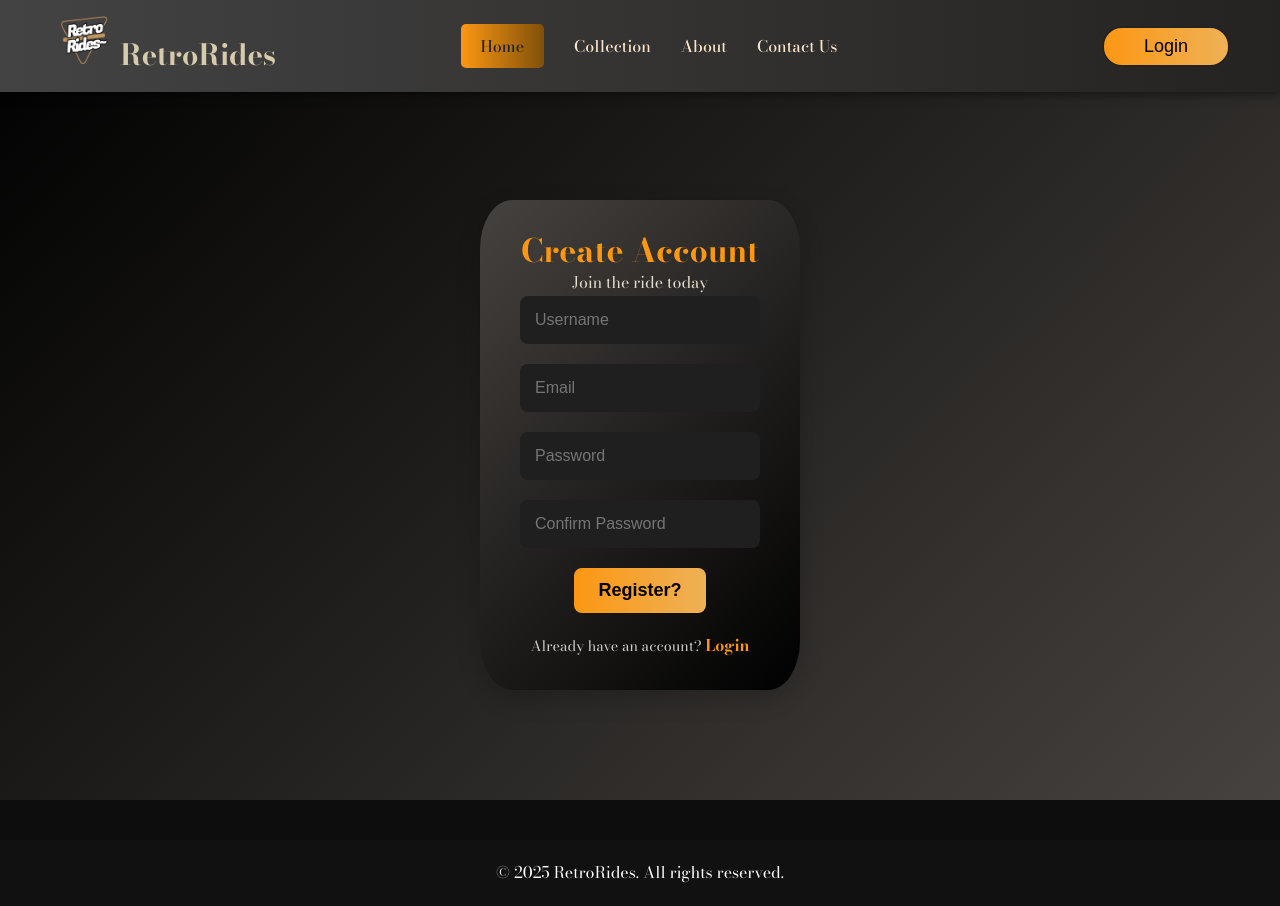
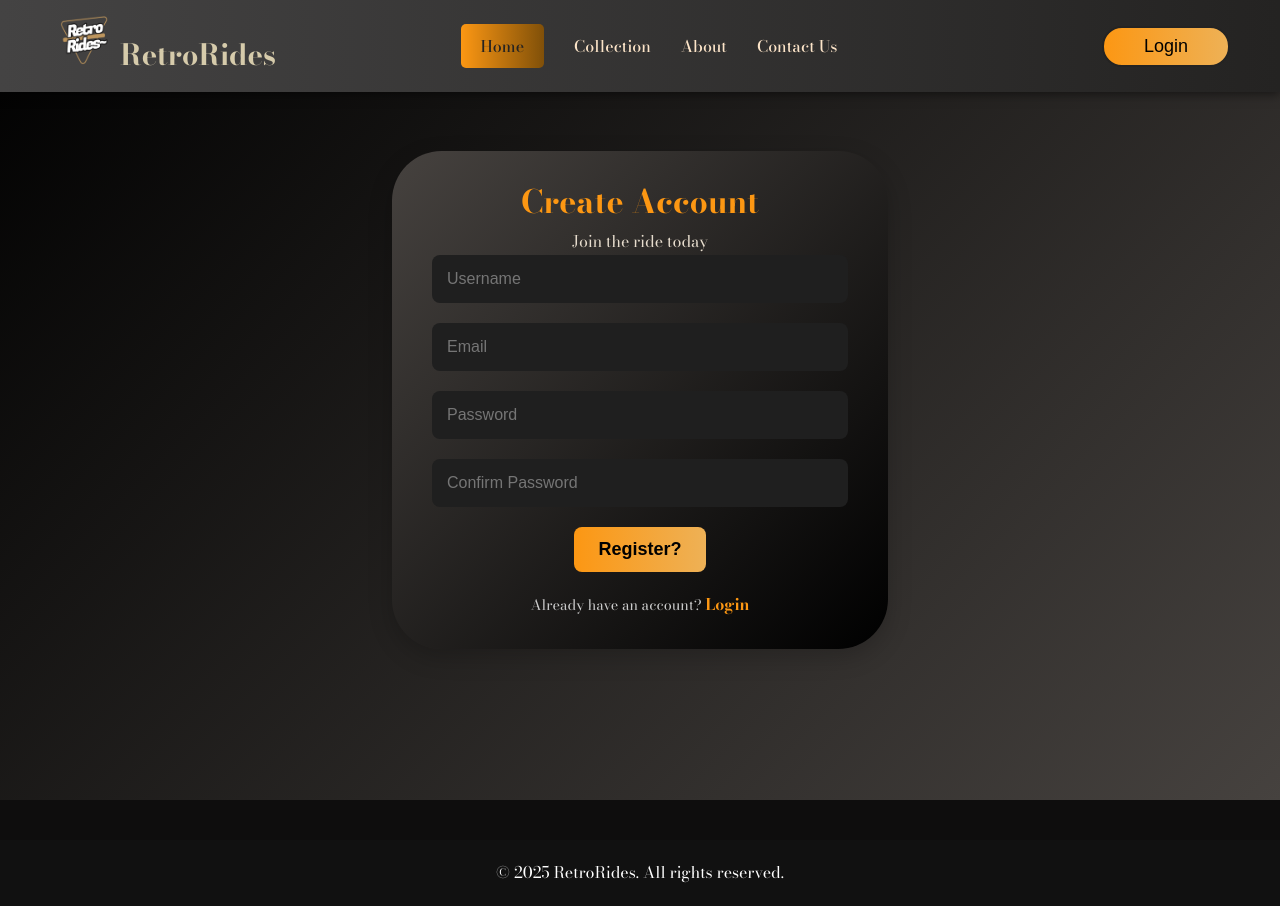
Before and after one commit to LT-Ripjaws/Web-Tech-Summer, a PHP site: page /pages/register.php in a window 1280 px wide. Run offline with PHP 8.4, Linux system fonts and the light colour scheme.

Commit message:
register overflow fixed

```diff
--- a/project/assets/css/register.css
+++ b/project/assets/css/register.css
@@ -3,6 +3,7 @@ main {
     display:flex;
     justify-content: center;
     align-items: center;
+    padding: 20px;
 }
 
 .register-card {
@@ -10,11 +11,11 @@ main {
     padding: 2rem 2.5rem;
     border-radius: 10%;
     box-shadow: 0px 8px 25px rgba(0,0,0,0.2);
-    width: 25%;
-    max-width: 90%;
+    width: clamp(320px, 40%, 500px);
     text-align: center;
 }
 
 .register-card h1 {
     color: var(--primary);
+    margin-bottom: 0.5rem;
 }
```
